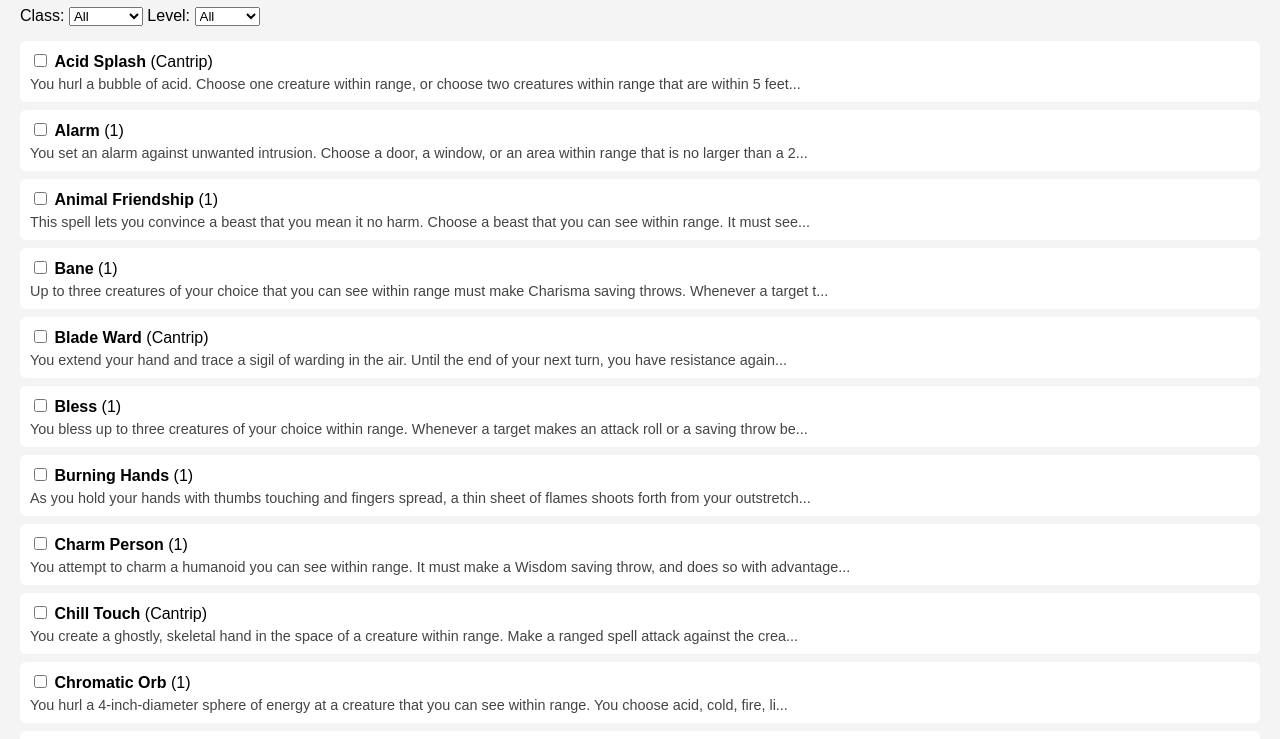
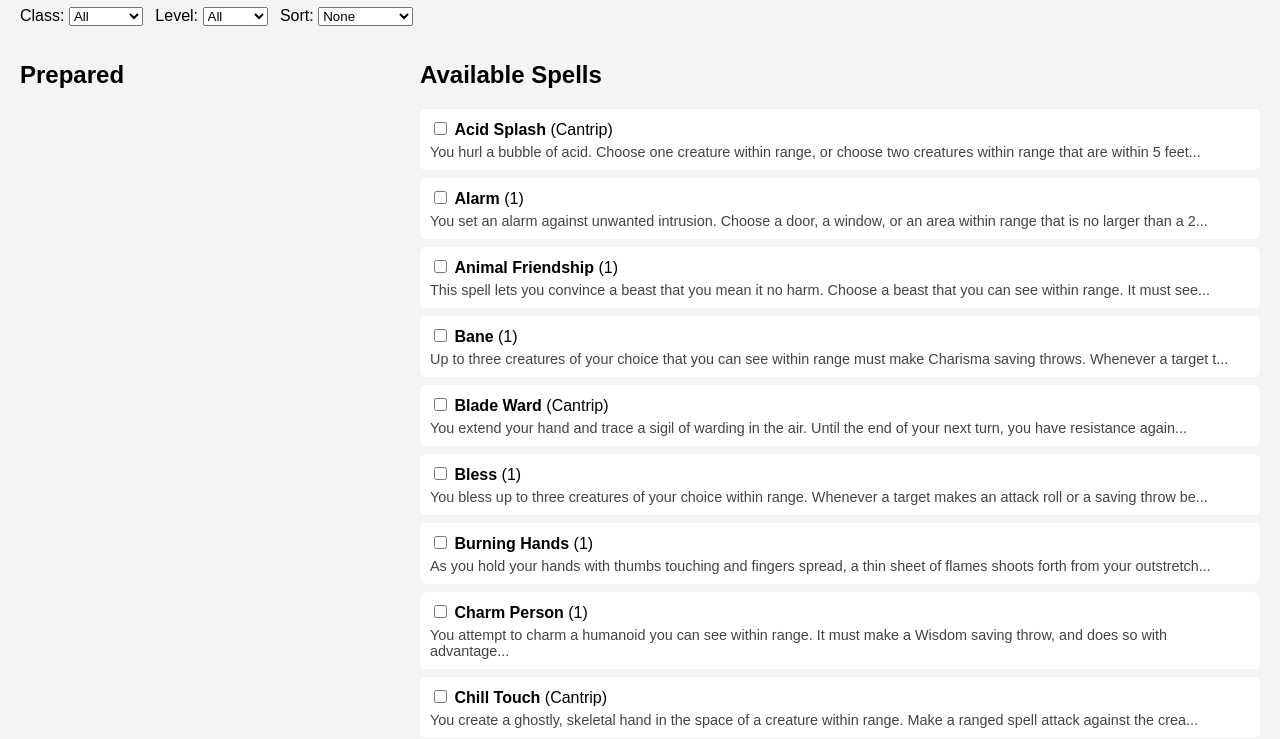
Before and after one commit to Callum-Longman/prepared-spell-tracker, a plain HTML site: page index.html in a window 1280 px wide. Shown: the part 61-800 px from the top of the page. Drawn offline with Linux system fonts and the light colour scheme.

Commit message:
added sorting

```diff
--- a/index.html
+++ b/index.html
@@ -27,12 +27,30 @@
             color: #444;
             margin-top: 5px;
         }
+        .columns {
+            display: flex;
+            gap: 20px;
+            align-items: flex-start;
+        }
+        .column {
+            flex: 1;
+        }
+        .prepared-column {
+            max-width: 380px;
+        }
+        .available-column {
+            flex: 2;
+        }
+        .controls .filters select {
+            margin-right: 8px;
+        }
     </style>
 </head>
 <body>
     <h1>Spell Tracker</h1>
 
     <div class="controls">
+        <div class="filters">
             Class:
             <select id="classFilter">
                 <option value="all">All</option>
@@ -42,9 +60,27 @@
             <select id="levelFilter">
                 <option value="all">All</option>
             </select>
+
+            Sort:
+            <select id="sortSelect">
+                <option value="none">None</option>
+                <option value="alpha">Alphabetical</option>
+                <option value="level">By level</option>
+            </select>
+        </div>
     </div>
 
+    <div class="columns">
+        <div class="column prepared-column">
+            <h2>Prepared</h2>
+            <div id="preparedList"></div>
+        </div>
+
+        <div class="column available-column">
+            <h2>Available Spells</h2>
             <div id="spellList"></div>
+        </div>
+    </div>
 
     <script src="script.js"></script>
 </body>
--- a/script.js
+++ b/script.js
@@ -1,25 +1,36 @@
+// Global application state
+// `spells` holds the array of spell objects loaded from JSON.
+// `prepared` is a Set of spell names the user has marked as prepared.
 let spells = [];
 let prepared = new Set();
 
+// loadSpells: fetch the spells JSON, store it, then initialize UI
+// - Uses `spells2014.json` by default (can be changed to another file)
 async function loadSpells() {
     const res = await fetch("spells2014.json");
     spells = await res.json();
-    setupFilters();
-    renderSpells();
+    setupFilters(); // populate class/level dropdowns based on data
+    renderSpells(); // show the first view of spells
 }
 
+// setupFilters: builds the <select> options for class and level filters
+// - Finds unique classes and levels from `spells` and appends options
+// - Attaches change handlers so the spell list updates when filters change
 function setupFilters() {
     const classFilter = document.getElementById("classFilter");
     const levelFilter = document.getElementById("levelFilter");
+    const sortSelect = document.getElementById("sortSelect");
 
     const classes = new Set();
     const levels = new Set();
 
+    // Gather unique classes and levels from the spells data
     spells.forEach(spell => {
         spell.classes.forEach(c => classes.add(c));
         levels.add(spell.level);
     });
 
+    // Create an <option> for each class (sorted alphabetically)
     [...classes].sort().forEach(c => {
         const opt = document.createElement("option");
         opt.value = c;
@@ -27,6 +38,7 @@ function setupFilters() {
         classFilter.appendChild(opt);
     });
 
+    // Create an <option> for each level (sorted)
     [...levels].sort().forEach(l => {
         const opt = document.createElement("option");
         opt.value = l;
@@ -34,32 +46,72 @@ function setupFilters() {
         levelFilter.appendChild(opt);
     });
 
+    // Re-render spells when the user changes filters
     classFilter.onchange = renderSpells;
     levelFilter.onchange = renderSpells;
+    if (sortSelect) sortSelect.onchange = renderSpells;
 }
 
+// renderSpells: filters spells according to selected filters and renders
+// each spell as a small card with a checkbox to mark it as prepared.
 function renderSpells() {
     const classFilter = document.getElementById("classFilter").value;
     const levelFilter = document.getElementById("levelFilter").value;
-    const container = document.getElementById("spellList");
+    const sortMethod = document.getElementById("sortSelect")?.value || "none";
 
-    container.innerHTML = "";
+    const availableContainer = document.getElementById("spellList");
+    const preparedContainer = document.getElementById("preparedList");
 
-    spells
-        .filter(spell => {
+    // Clear previous results
+    availableContainer.innerHTML = "";
+    preparedContainer.innerHTML = "";
+
+    // Helper: convert level string to number for sorting (cantrips -> 0)
+    function levelToNumber(level) {
+        if (!level) return 100;
+        const s = String(level);
+        const m = s.match(/\d+/);
+        if (m) return Number(m[0]);
+        if (/cantrip/i.test(s)) return 0;
+        return 100; // unknown/other types go to the end
+    }
+
+    // Comparator based on selected sort method
+    function getComparator(method) {
+        if (method === "alpha") return (a, b) => a.name.localeCompare(b.name);
+        if (method === "level") return (a, b) => {
+            const na = levelToNumber(a.level);
+            const nb = levelToNumber(b.level);
+            if (na !== nb) return na - nb;
+            return a.name.localeCompare(b.name);
+        };
+        return null;
+    }
+
+    const comparator = getComparator(sortMethod);
+
+    // Build available and prepared arrays
+    const filtered = spells.filter(spell => {
         if (classFilter !== "all" && !spell.classes.includes(classFilter)) return false;
         if (levelFilter !== "all" && spell.level !== levelFilter) return false;
         return true;
-        })
-        .forEach(spell => {
+    });
+
+    const available = filtered.filter(s => !prepared.has(s.name));
+    const preparedList = spells.filter(s => prepared.has(s.name));
+
+    if (comparator) {
+        available.sort(comparator);
+        preparedList.sort(comparator);
+    }
+
+    // Render prepared spells (left column)
+    preparedList.forEach(spell => {
         const div = document.createElement("div");
         div.className = "spell";
-
-            const checked = prepared.has(spell.name) ? "checked" : "";
-
         div.innerHTML = `
             <label>
-                    <input type="checkbox" ${checked}>
+                <input type="checkbox" checked>
                 <strong>${spell.name}</strong> (${capitalize(spell.level)})
             </label>
             <div class="desc">${spell.description.substring(0, 120)}...</div>
@@ -67,19 +119,43 @@ function renderSpells() {
 
         const checkbox = div.querySelector("input");
         checkbox.onchange = () => {
-                if (checkbox.checked) {
-                    prepared.add(spell.name);
-                } else {
+            // unprepare
             prepared.delete(spell.name);
-                }
+            renderSpells();
         };
 
-            container.appendChild(div);
+        preparedContainer.appendChild(div);
+    });
+
+    // Render available spells (right column)
+    available.forEach(spell => {
+        const div = document.createElement("div");
+        div.className = "spell";
+
+        div.innerHTML = `
+            <label>
+                <input type="checkbox">
+                <strong>${spell.name}</strong> (${capitalize(spell.level)})
+            </label>
+            <div class="desc">${spell.description.substring(0, 120)}...</div>
+        `;
+
+        const checkbox = div.querySelector("input");
+        checkbox.onchange = () => {
+            // mark prepared
+            if (checkbox.checked) prepared.add(spell.name);
+            else prepared.delete(spell.name);
+            renderSpells();
+        };
+
+        availableContainer.appendChild(div);
     });
 }
 
+// Helper: capitalizes the first letter of a string
 function capitalize(text) {
     return text.charAt(0).toUpperCase() + text.slice(1);
 }
 
+// Kick off initial load
 loadSpells();
```
Lines whose indentation alone changed are shown as unchanged.
